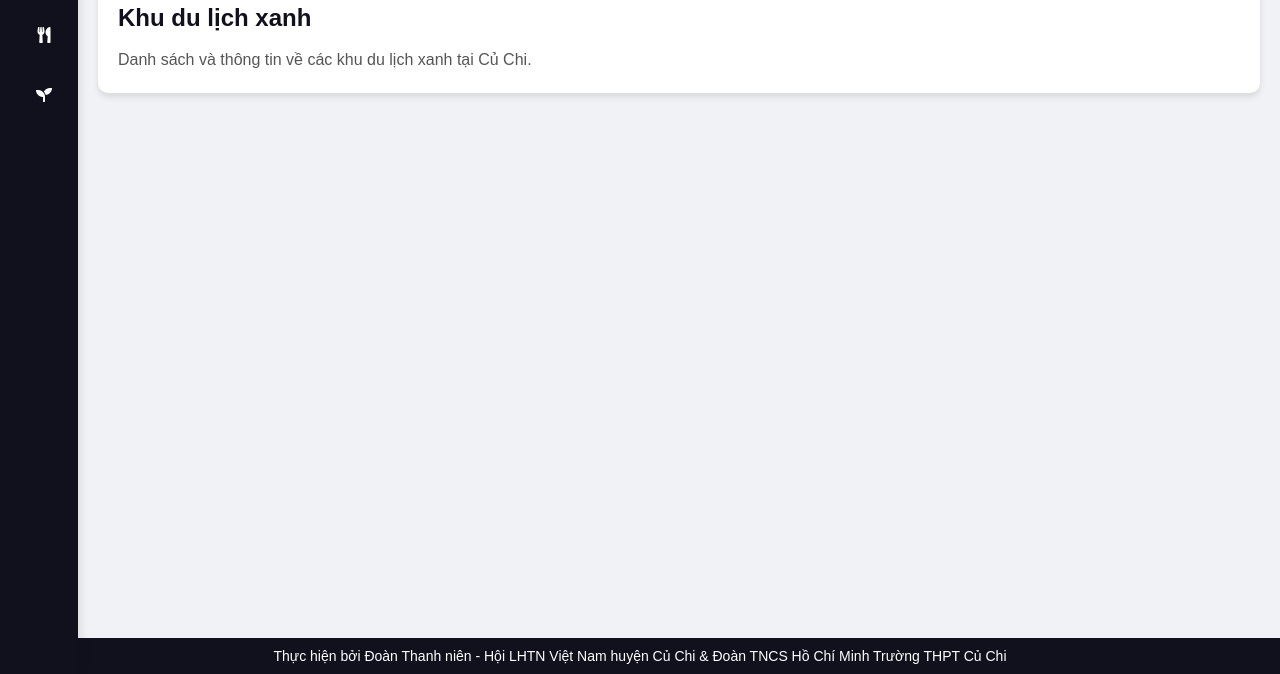
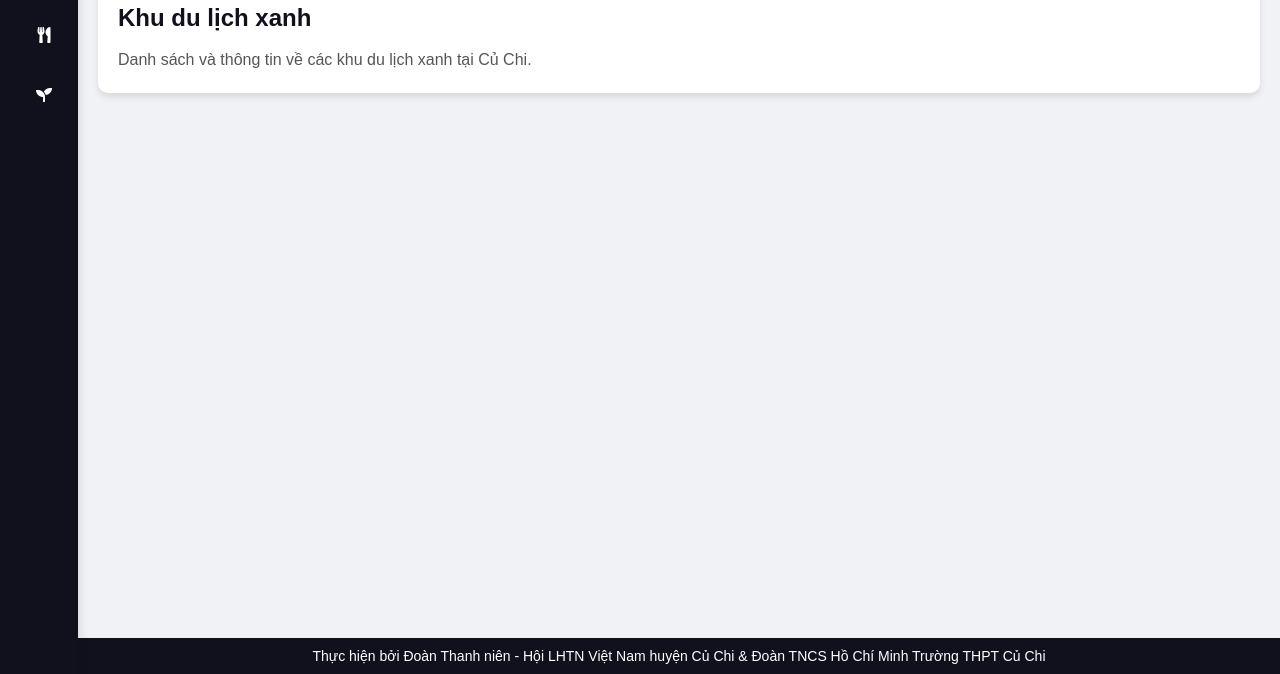
Before and after one commit to Hoanghuynhh/demopage.github.io, a plain HTML site: page index.html in a window 1280 px wide. Shown: the part 126-800 px from the top of the page. Drawn offline with Linux system fonts and the light colour scheme.

Commit message:
Update index.html

```diff
--- a/index.html
+++ b/index.html
@@ -3,7 +3,7 @@
 <head>
     <meta charset="UTF-8">
     <meta name="viewport" content="width=device-width, initial-scale=1.0">
-    <title>Bản đồ xanh</title>
+    <title>Bản đồ số hóa</title>
     <link href="https://cdnjs.cloudflare.com/ajax/libs/font-awesome/5.15.4/css/all.min.css" rel="stylesheet">
     <link rel="preconnect" href="https://fonts.googleapis.com">
     <link rel="preconnect" href="https://fonts.gstatic.com" crossorigin>
@@ -242,18 +242,18 @@
         }
         .footer {
             position: fixed;
-            left: 0;
+            left: 78px;
             bottom: 0;
-            width: 100%;
+            right: 0;
             background-color: #11101d;
             color: white;
             text-align: center;
             padding: 10px;
             font-size: 14px;
             transition: all 0.5s ease;
+            z-index: 97;
         }
         .sidebar.active ~ .footer {
-            width: calc(100% - 240px);
             left: 240px;
         }
         .header {
@@ -293,7 +293,6 @@
             font-size: 16px;
             margin-top: 5px;
             color: #11101d;
-            /*font-weight: bold;*/
         }
     </style>
 </head>
```
